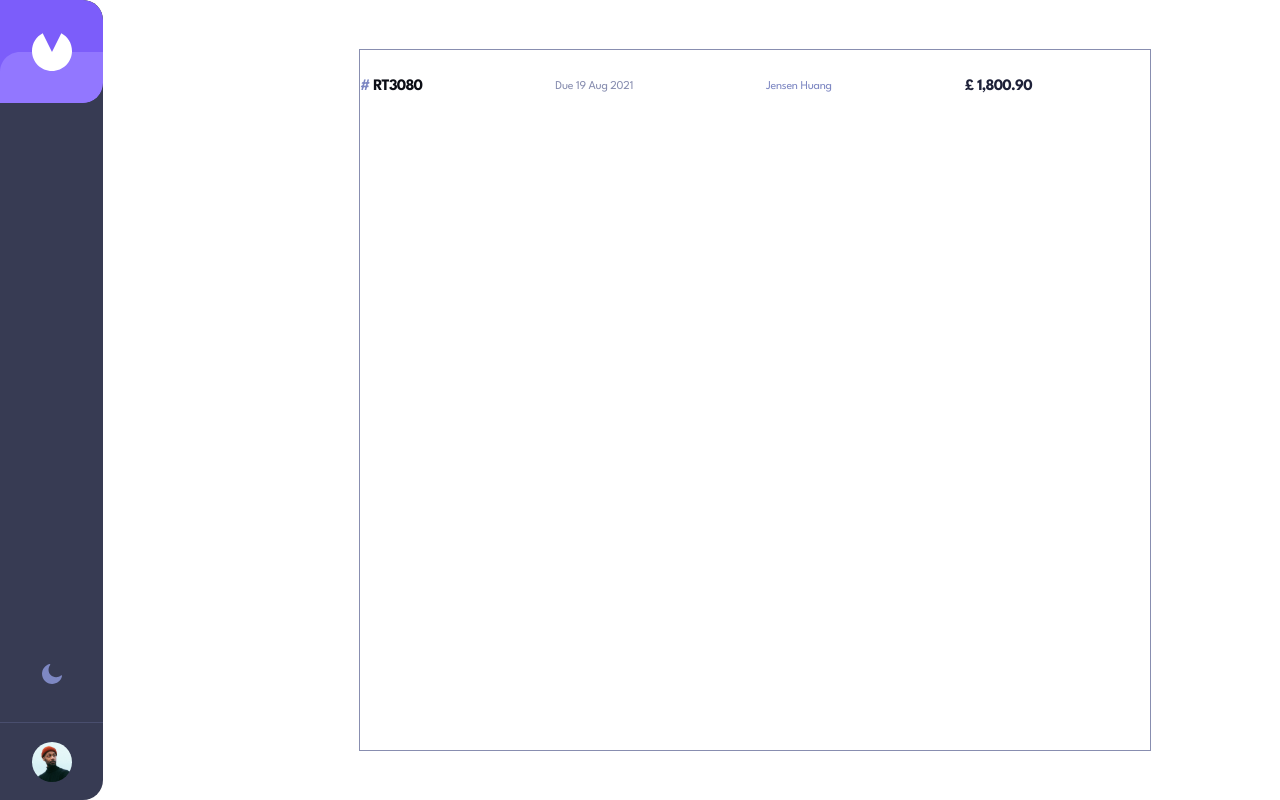
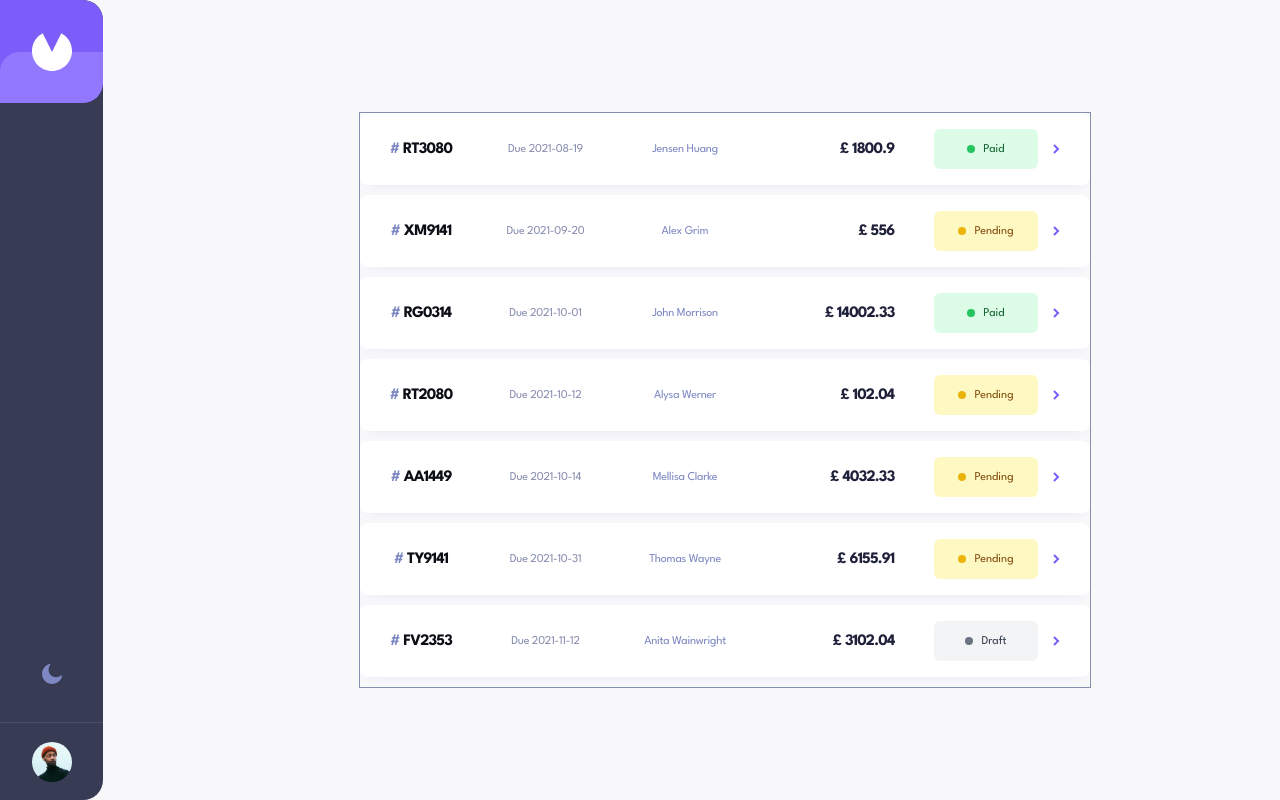
Before and after one commit to Nicocurtis16/FRONTEND-SPECIALIZATION-LABS, an Angular app in the folder Invoice-App/: page / in a window 1280 px wide. Built offline with nearby package versions, Linux system fonts and the light colour scheme.

Commit message:
card styled for the desktop view

```diff
--- a/Invoice-App/src/app/component/invoice/invoice.component.css
+++ b/Invoice-App/src/app/component/invoice/invoice.component.css
@@ -8,19 +8,55 @@
 
 @media (min-width: 960px)  {
   .invoicePanel{
-    width: 672px;
+
+    width: auto;
     height: auto;
+    display: flex;
+    flex-direction: column;
   }
   .invoiceCard{
-    width: 100%;
+    width: 730px;
     height: 72px;
     display: flex;
-    /*background-color: blueviolet;*/
     align-items: center;
     justify-content: space-between;
+    margin-bottom: 10px;
+    background-color: white;
+    border-radius: 8px;
+    box-shadow: 0 10px 10px -10px rgba(72, 84, 159, 0.1);
+    cursor: pointer;
+    border: none;
+
   }
-  .invoicePrice .headline {
-     color: #ff0000; /* Replace with your desired color */
-   }
+  .invoiceCard:hover {
+    border: 1px solid var(--primary-color-light); /* Adds a border only on hover */
+  }
+  .invoiceId{
+    width: 70px;
+    margin-left: 20px;
+  }
+  .invoicePaymentDue{
+    width: 100px;
+
+  }
+  .invoiceClientName{
+    width: 100px;
+
+  }
+  .invoicePrice{
+    width: 120px;
+    display: flex;
+    justify-content: end;
+
+  }
+  .invoiceStatus{
+    width: 140px;
+    align-items: center;
+    display: flex;
+    margin-right: 10px;
+  }
+  .invoiceStatusIcon{
+    margin-left: 15px;
+  }
 
 }
--- a/Invoice-App/src/app/component/invoice/invoice.component.html
+++ b/Invoice-App/src/app/component/invoice/invoice.component.html
@@ -1,9 +1,9 @@
 <div class="invoicePanel">
-  <div class="invoiceCard">
+  <button *ngFor="let invoice of invoices" class="invoiceCard">
     <div class="invoiceId">
       <app-head-line
         [variant]="'h3'"
-        [text]="'#RT3080'"
+        [text]="'#' + invoice.id"
         [color]="'--base-black'"
         [highlightColor]="'--tertiary'"
       ></app-head-line>
@@ -12,14 +12,14 @@
     <div class="invoicePaymentDue">
       <app-text
         [variant]="'body1'"
-        [text]="'Due 19 Aug 2021'"
+        [text]="'Due ' + invoice.paymentDue"
         [color]="'--grey-color-dark'"
       ></app-text>
     </div>
     <div class="invoiceClientName">
       <app-text
         [variant]="'body1'"
-        [text]="'Jensen Huang'"
+        [text]="invoice.clientName"
         [color]="'--tertiary'"
       ></app-text>
     </div>
@@ -27,9 +27,18 @@
     <div class="invoicePrice">
       <app-head-line
         [variant]="'h3'"
-        [text]="'£ 1,800.90'"
+        [text]="'£ ' + invoice.total"
         [color]="'--secondary-color'"
       ></app-head-line>
     </div>
-  </div>
+    <div class="invoiceStatus">
+      <app-badge [status]="invoice.status"></app-badge>
+      <div class="invoiceStatusIcon">
+        <img src="assets/images/icon-arrow-right.svg">
+      </div>
+
+    </div>
+
+
+  </button>
 </div>
--- a/Invoice-App/src/app/features/badge/badge.component.css
+++ b/Invoice-App/src/app/features/badge/badge.component.css
@@ -1,14 +1,19 @@
+@media (min-width: 600px) and (max-width: 960px) {
   .status-badge {
     display: inline-block;
   }
 
   .badge-container {
-  padding: 0.5rem 1rem;
-  border-radius: 9999px;
+    font-family: 'League Spartan', sans-serif;
+    width: 104px;
+    height: 40px;
+    align-items: center;
+    justify-content: center;
+    border-radius: 6px;
     display: flex;
-  align-items: center;
     gap: 0.5rem;
     text-transform: capitalize;
+    font-size: 12px;
   }
 
   .status-dot {
@@ -44,3 +49,56 @@
   .draft-dot {
     background-color: rgb(107 114 128);
   }
+}
+  @media (min-width: 960px) {
+  .status-badge {
+    display: inline-block;
+  }
+
+  .badge-container {
+    font-family: 'League Spartan', sans-serif;
+    width: 104px;
+    height: 40px;
+    align-items: center;
+    justify-content: center;
+    border-radius: 6px;
+    display: flex;
+    gap: 0.5rem;
+    text-transform: capitalize;
+    font-size: 12px;
+  }
+
+  .status-dot {
+    width: 0.5rem;
+    height: 0.5rem;
+    border-radius: 50%;
+  }
+
+  /* Status Styles */
+  .paid {
+    background-color: rgb(220 252 231);
+    color: rgb(22 101 52);
+  }
+
+  .pending {
+    background-color: rgb(254 249 195);
+    color: rgb(133 77 14);
+  }
+
+  .draft {
+    background-color: rgb(243 244 246);
+    color: rgb(55 65 81);
+  }
+
+  .paid-dot {
+    background-color: rgb(34 197 94);
+  }
+
+  .pending-dot {
+    background-color: rgb(234 179 8);
+  }
+
+  .draft-dot {
+    background-color: rgb(107 114 128);
+  }
+}
--- a/Invoice-App/src/app/features/layout/layout.component.css
+++ b/Invoice-App/src/app/features/layout/layout.component.css
@@ -42,7 +42,7 @@
     height: 100vh;
     width: 100%;
     display: flex;
-    /*background-color:var(--light-BG) ;*/
+    background-color:var(--light-BG) ;
   }
   .layoutLeftPanel {
     height: 100%;
@@ -52,8 +52,8 @@
 
   }
   .layoutContent{
-    height: 700px;
-    width: 790px;
+    height: auto;
+    width: auto;
     margin-left: 20%;
     border: solid 1px var(--grey-color-dark);
   }
```
Also changed, not shown: Invoice-App/src/app/component/invoice/invoice.component.ts (+5 -6 lines). Lines whose indentation alone changed are shown as unchanged.
